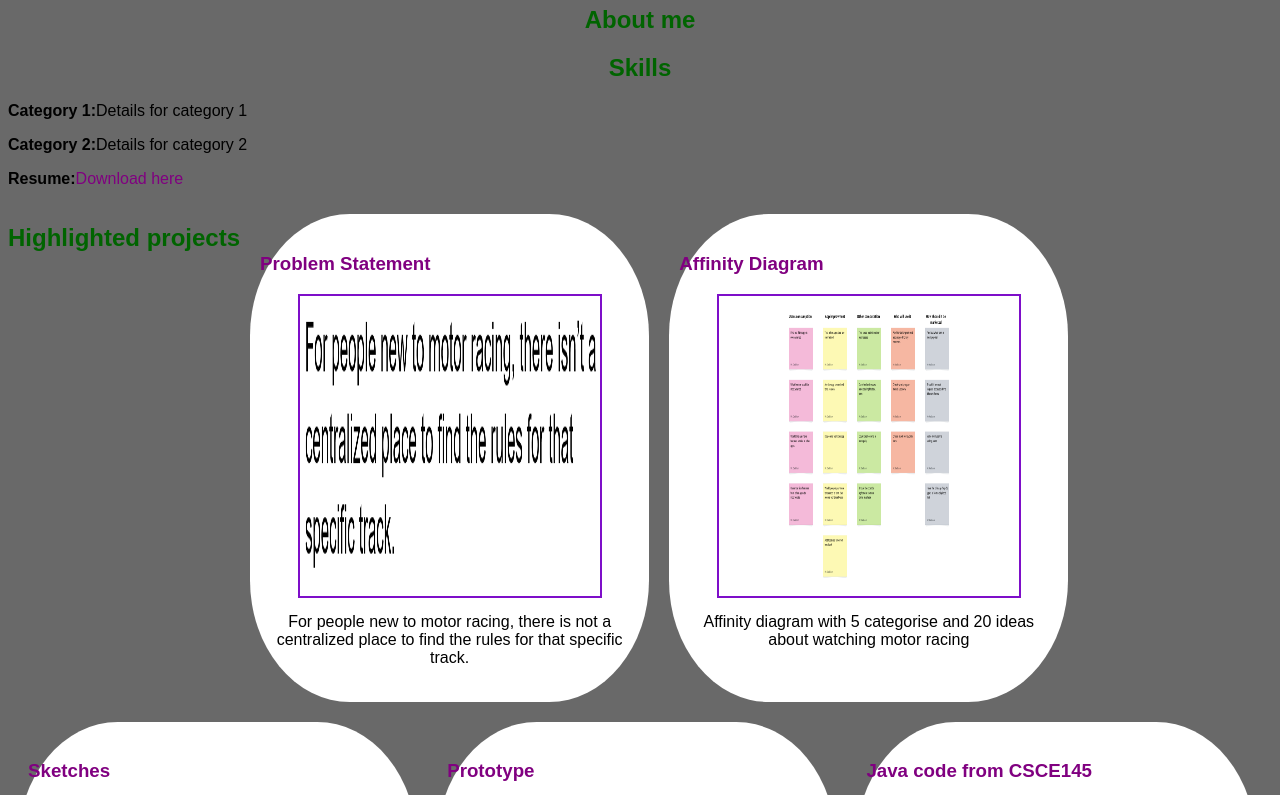
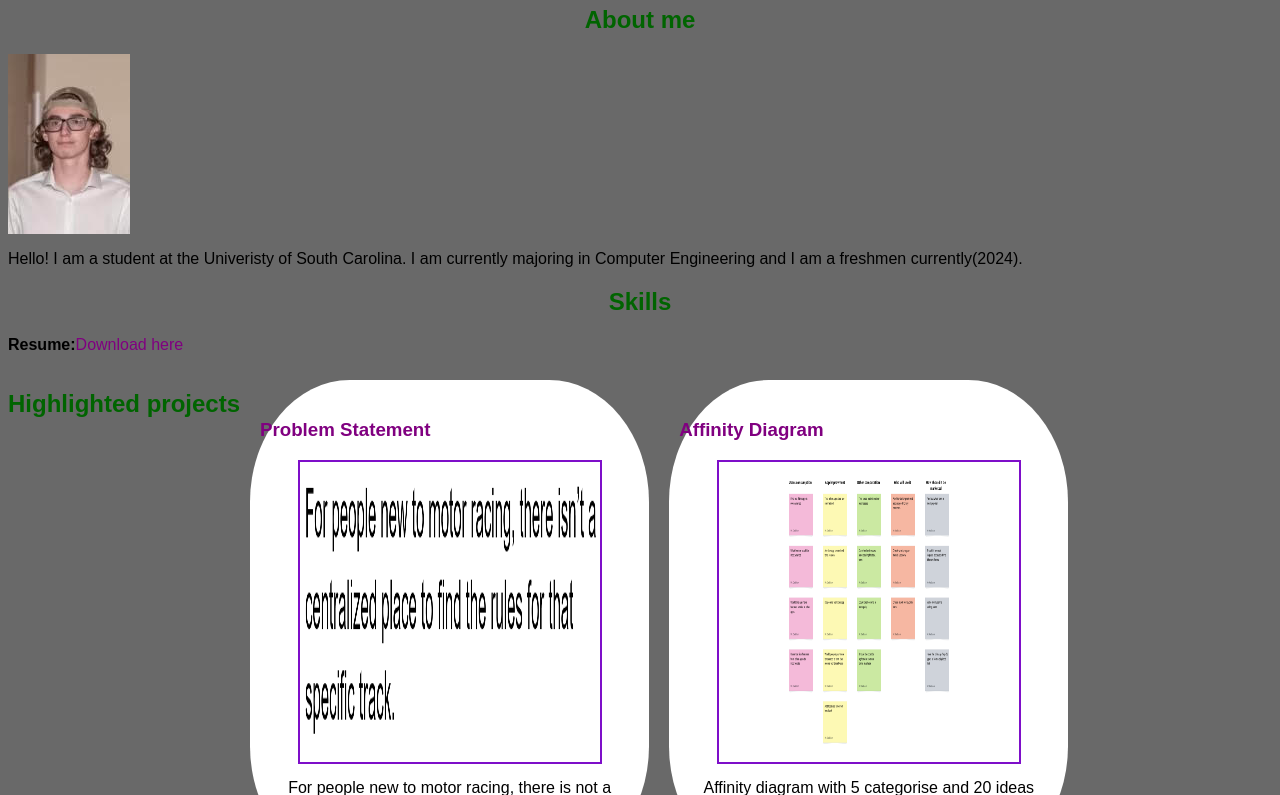
Before and after one commit to ThatGuyRyan211/ThatGuyRyan211, a plain HTML site: page index.html in a window 1280 px wide. Shown: the part 60-855 px from the top of the page. Drawn offline with Linux system fonts and the light colour scheme.

Commit message:
Finished

```diff
--- a/index.html
+++ b/index.html
@@ -9,12 +9,14 @@
 
       <h2>About me</h2>
       <div class="about">
+        <img src="images/me.jpg">
+        <p>
+        Hello! I am a student at the Univeristy of South Carolina. I am currently majoring in Computer Engineering and I am a freshmen currently(2024).
+      </p>
       </div>
 
       <h2>Skills</h2>
       <div class="skills">
-          <p><b>Category 1:</b>Details for category 1</p>
-          <p><b>Category 2:</b>Details for category 2</p>
           <p><b>Resume:</b><a href="files/Resume.pdf">Download here</a></p>
       </div>
 
@@ -73,7 +75,7 @@
         <!-- Github Repositories assignment -->
         <section class="project">
           <a href="https://github.com/ThatGuyRyan211/CodeProject">
-             <h3>Java code from CSCE145</h3>
+             <h3>Java code</h3>
            </a>
           <a href="https://github.com/ThatGuyRyan211/CodeProject">
             <img src="images/cars.jpg">
```
Also changed, not shown: images/me.jpg (added).
